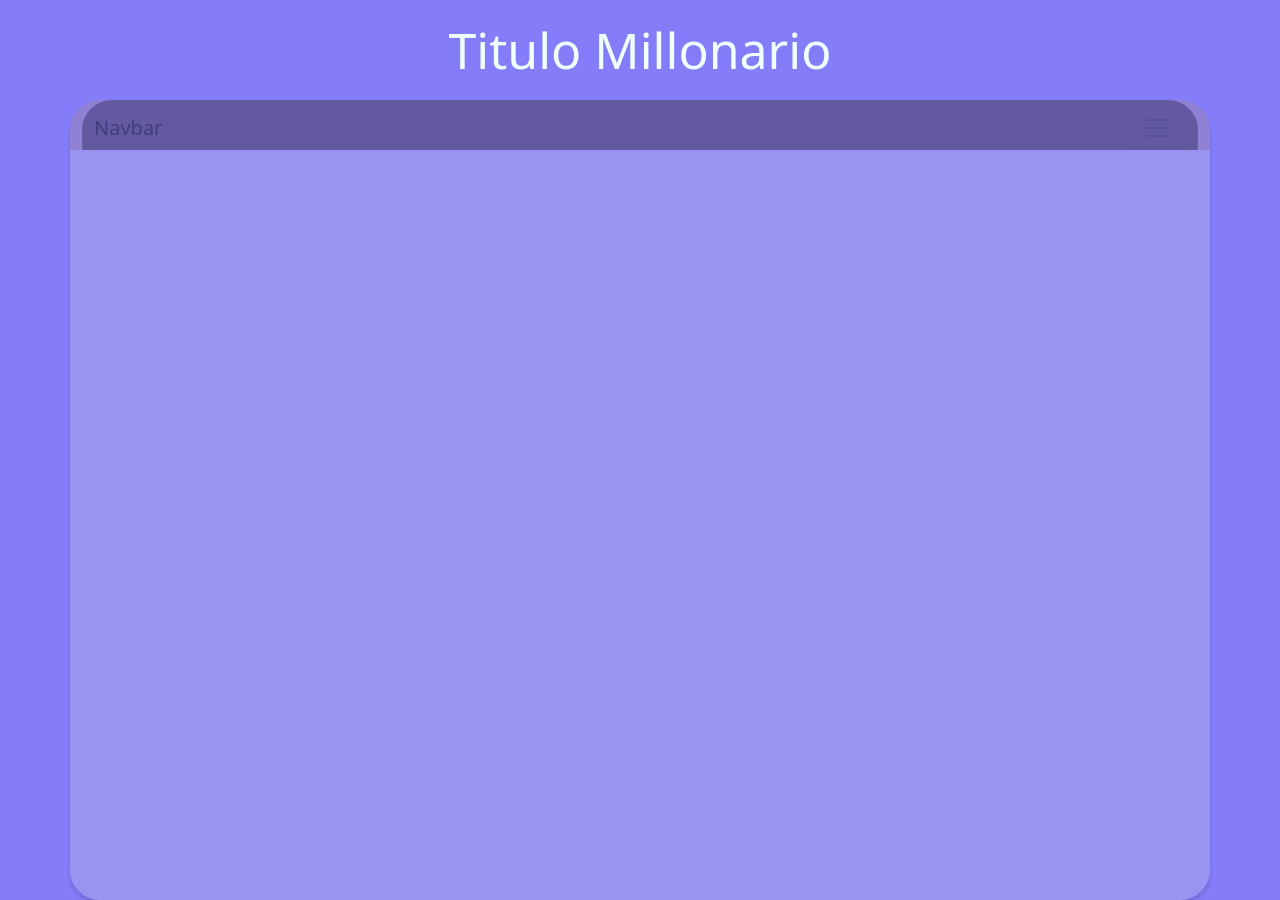
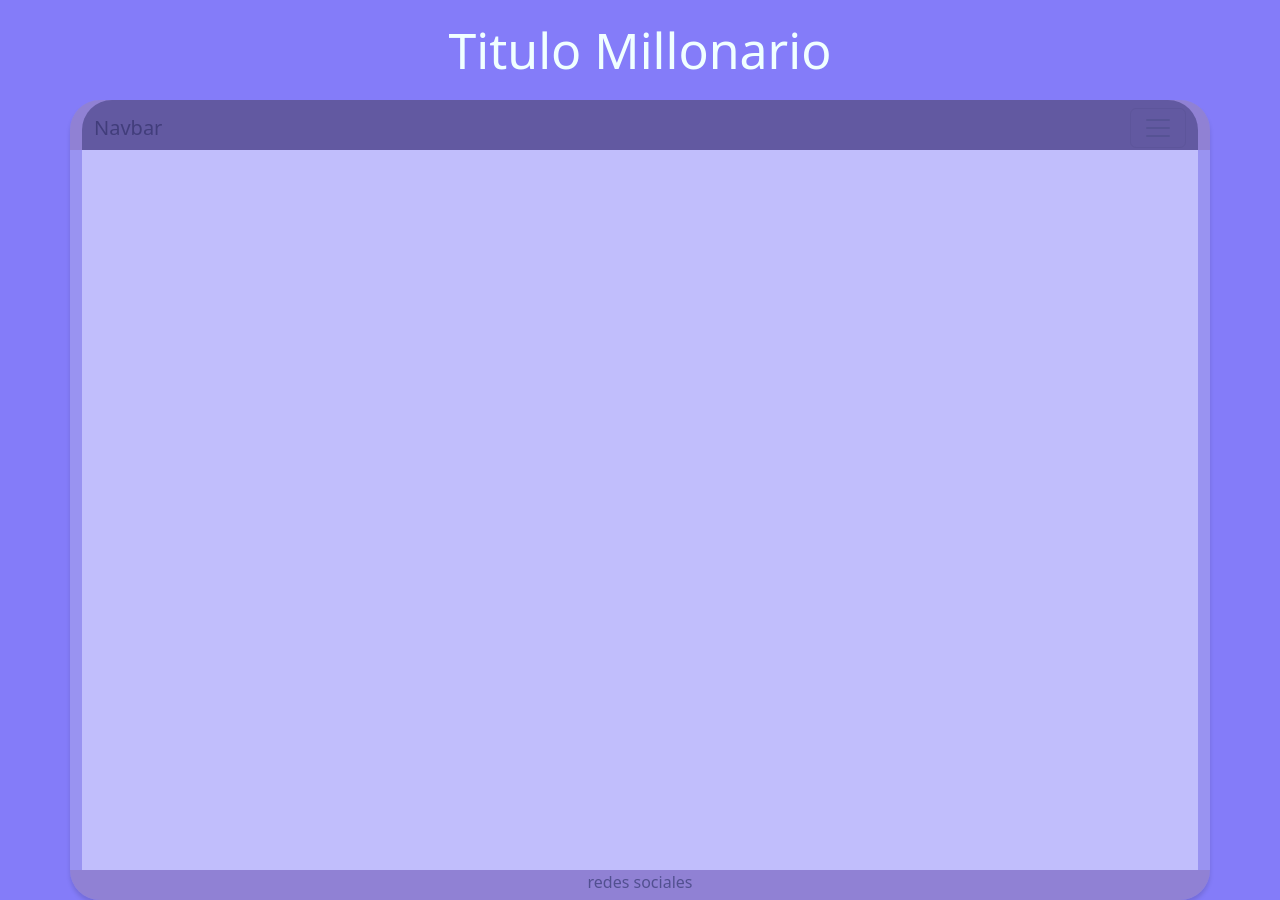
Before and after one commit to shustersworld/parcelProject, an Angular app: page / in a window 1280 px wide. Built offline with nearby package versions, Linux system fonts and the light colour scheme.

Commit message:
feat: añade planilla principal y footer

```diff
--- a/src/app/shared/estructura-base/estructura-base.component.html
+++ b/src/app/shared/estructura-base/estructura-base.component.html
@@ -28,6 +28,6 @@
             </div>
           </nav>
     </div>
-    <div class="planilla"></div>
-    <div class="footer"></div>
+    <div class="plantilla"></div>
+    <div class="footer"> redes sociales </div>
 </div>
--- a/src/app/shared/estructura-base/estructura-base.component.scss
+++ b/src/app/shared/estructura-base/estructura-base.component.scss
@@ -41,3 +41,22 @@
 .barra{
     background-color: rgba(0, 0, 0, 0);
 }
+
+.plantilla{
+    position: relative;
+    background-color: rgb(255, 255, 255);
+    width: 100%;
+    height: 720px;
+    top: 50px;
+}
+
+.footer{
+    position: absolute;
+    background-color: rgba(117, 56, 56, 0.322);
+    height: 30px;
+    width: 100%;
+    border-radius: 0px 0px 30px 30px;
+    bottom:  0px;
+    margin-left: -12px;
+    text-align: center;
+}
```
